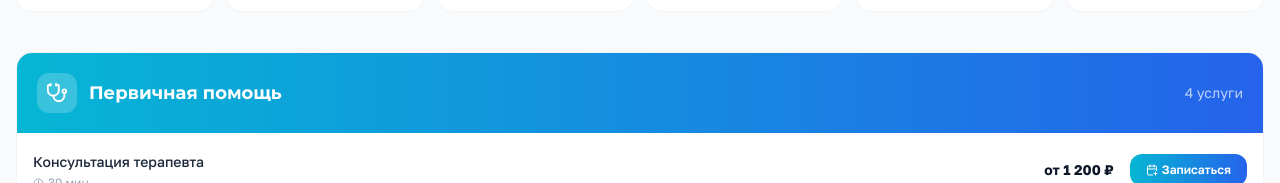
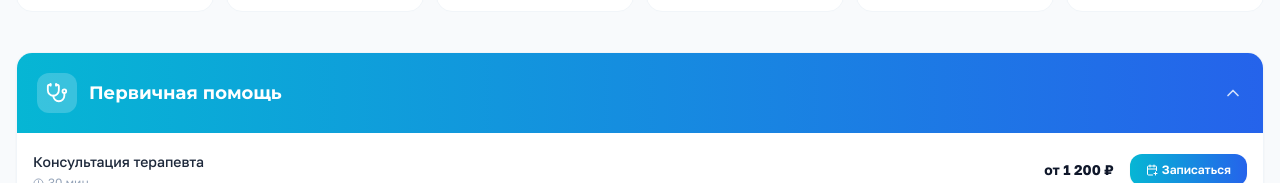
Before and after one commit to pr-poehali-dev/online-medical-portal, a React (Vite) app: page /services in a window 1280 px wide. Shown: the part 526-709 px from the top of the page. Built offline with nearby package versions, Linux system fonts and the light colour scheme.

Commit message:
feat: collapse arrow for service list

```diff
--- a/src/pages/Services.tsx
+++ b/src/pages/Services.tsx
@@ -1,3 +1,4 @@
+import { useState } from "react";
 import Header from "@/components/layout/Header";
 import Footer from "@/components/layout/Footer";
 import Breadcrumbs from "@/components/shared/Breadcrumbs";
@@ -86,6 +87,10 @@ const serviceCategories = [
 ];
 
 export default function ServicesPage() {
+  const [openCategories, setOpenCategories] = useState<string[]>(serviceCategories.map(c => c.title));
+  const toggle = (title: string) =>
+    setOpenCategories(prev => prev.includes(title) ? prev.filter(t => t !== title) : [...prev, title]);
+
   return (
     <div className="min-h-screen flex flex-col bg-slate-50">
       <Header />
@@ -117,15 +122,25 @@ export default function ServicesPage() {
         </div>
 
         <div className="space-y-5">
-          {serviceCategories.map((cat) => (
+          {serviceCategories.map((cat) => {
+            const isOpen = openCategories.includes(cat.title);
+            return (
               <div key={cat.title} className="bg-white rounded-2xl shadow-sm border border-slate-100 overflow-hidden">
-              <div className={`bg-gradient-to-r ${cat.color} p-5 flex items-center gap-3`}>
-                <div className="w-10 h-10 bg-white/20 rounded-xl flex items-center justify-center">
+                <button
+                  onClick={() => toggle(cat.title)}
+                  className={`w-full bg-gradient-to-r ${cat.color} p-5 flex items-center gap-3 text-left`}
+                >
+                  <div className="w-10 h-10 bg-white/20 rounded-xl flex items-center justify-center flex-shrink-0">
                     <Icon name={cat.icon} size={22} className="text-white" fallback="Circle" />
                   </div>
-                <h2 className="font-heading font-bold text-lg text-white">{cat.title}</h2>
-                <div className="ml-auto text-white/70 text-sm">{cat.services.length} услуги</div>
-              </div>
+                  <h2 className="font-heading font-bold text-lg text-white flex-1">{cat.title}</h2>
+                  <Icon
+                    name="ChevronDown"
+                    size={20}
+                    className={`text-white/80 transition-transform duration-200 ${isOpen ? "rotate-180" : ""}`}
+                  />
+                </button>
+                {isOpen && (
                   <div className="divide-y divide-slate-50">
                     {cat.services.map((service) => (
                       <div key={service.name} className="flex items-center justify-between p-4 hover:bg-slate-50 transition-colors group">
@@ -148,8 +163,10 @@ export default function ServicesPage() {
                       </div>
                     ))}
                   </div>
+                )}
               </div>
-          ))}
+            );
+          })}
         </div>
       </div>
 
```
Lines whose indentation alone changed are shown as unchanged.
